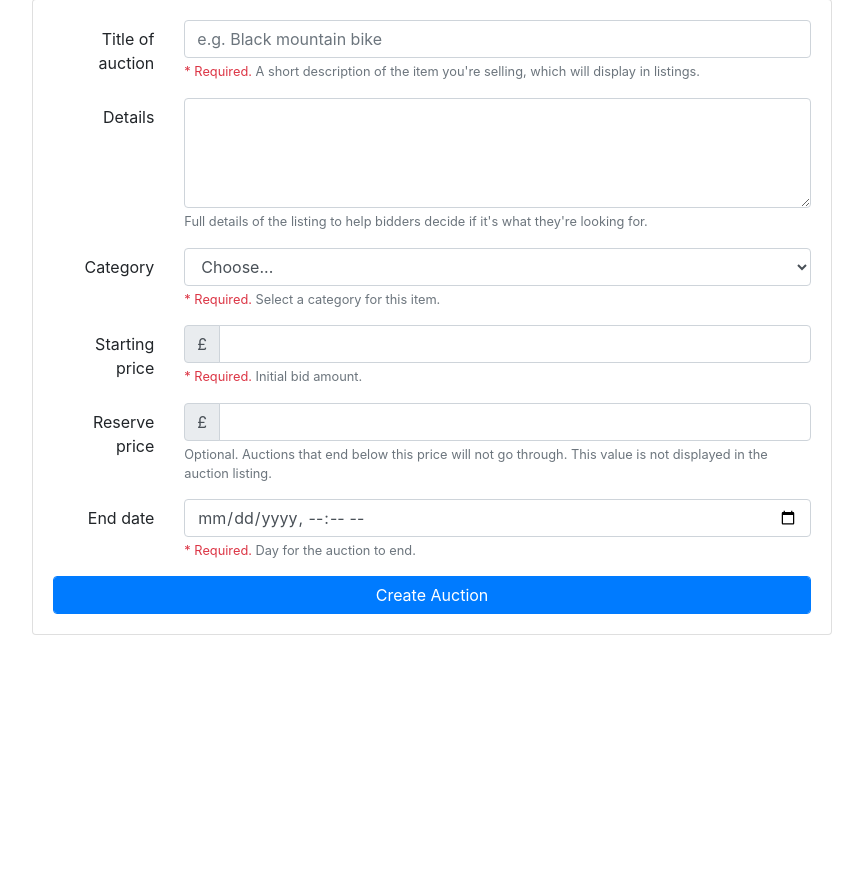
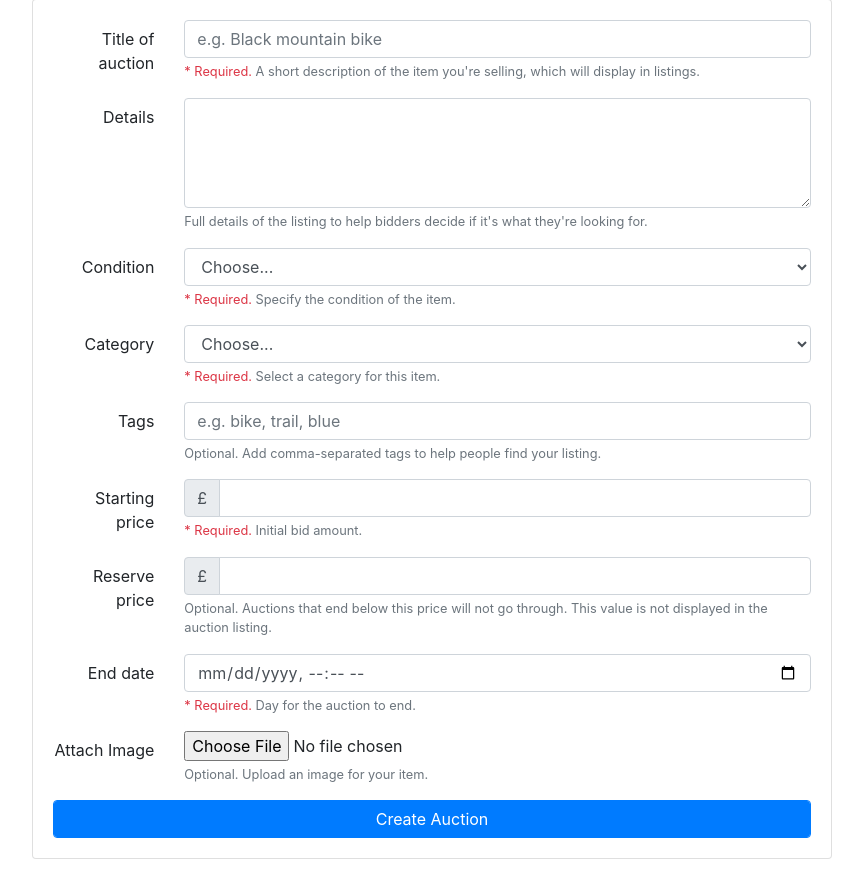
Before and after one commit to tt01924/WheelDeal, a PHP site: page /create_auction.php in a window 1280 px wide. Shown: the part 187-1056 px from the top of the page, without its empty margins (208-1071 px from the left). Before the commit the page ends 822 px from the top, so only its background shows below. Run offline with PHP 8.4, Linux system fonts and the light colour scheme.

Commit message:
Additional changes to create auction feature on WheelDeal.

```diff
--- a/WheelDeal/create_auction.php
+++ b/WheelDeal/create_auction.php
@@ -39,6 +39,21 @@
             <small id="detailsHelp" class="form-text text-muted">Full details of the listing to help bidders decide if it's what they're looking for.</small>
           </div>
         </div>
+        <!-- item condition section added to the form -->
+        <div class="form-group row">
+          <label for="itemCondition" class="col-sm-2 col-form-label text-right">Condition</label>
+          <div class="col-sm-10">
+            <select class="form-control" id="itemCondition" name="itemCondition" required>
+              <option selected>Choose...</option>
+              <option value="new">New</option>
+              <option value="like-new">Like New</option>
+              <option value="excellent-condition">Excellent Condition</option>
+              <option value="used">Used</option>
+              <option value="damaged-or-broken">Damaged or Broken</option>
+            </select>
+            <small id="conditionHelp" class="form-text text-muted"><span class="text-danger">* Required.</span> Specify the condition of the item.</small>
+          </div>
+        </div>
         <div class="form-group row">
           <label for="auctionCategory" class="col-sm-2 col-form-label text-right">Category</label>
           <div class="col-sm-10">
@@ -49,6 +64,14 @@
               <option value="populated">populated from a database?</option>
             </select>
             <small id="categoryHelp" class="form-text text-muted"><span class="text-danger">* Required.</span> Select a category for this item.</small>
+          </div>
+        </div>
+        <!-- tag field added to the form -->
+        <div class="form-group row">
+          <label for="itemTags" class="col-sm-2 col-form-label text-right">Tags</label>
+          <div class="col-sm-10">
+            <input type="text" class="form-control" id="itemTags" name="itemTags" placeholder="e.g. bike, trail, blue">
+            <small id="tagsHelp" class="form-text text-muted">Optional. Add comma-separated tags to help people find your listing.</small>
           </div>
         </div>
         <div class="form-group row">
@@ -82,6 +105,14 @@
             <small id="endDateHelp" class="form-text text-muted"><span class="text-danger">* Required.</span> Day for the auction to end.</small>
           </div>
         </div>
+        <!-- attach image field added to the form -->
+        <div class="form-group row">
+          <label for="itemImage" class="col-sm-2 col-form-label text-right">Attach Image</label>
+          <div class="col-sm-10">
+            <input type="file" class="form-control-file" id="itemImage" name="itemImage" accept="image/*">
+            <small id="imageHelp" class="form-text text-muted">Optional. Upload an image for your item.</small>
+          </div>
+        </div>
         <button type="submit" class="btn btn-primary form-control">Create Auction</button>
       </form>
     </div>
```
Also changed, not shown: create_auction_result.php (+39 -5 lines).
